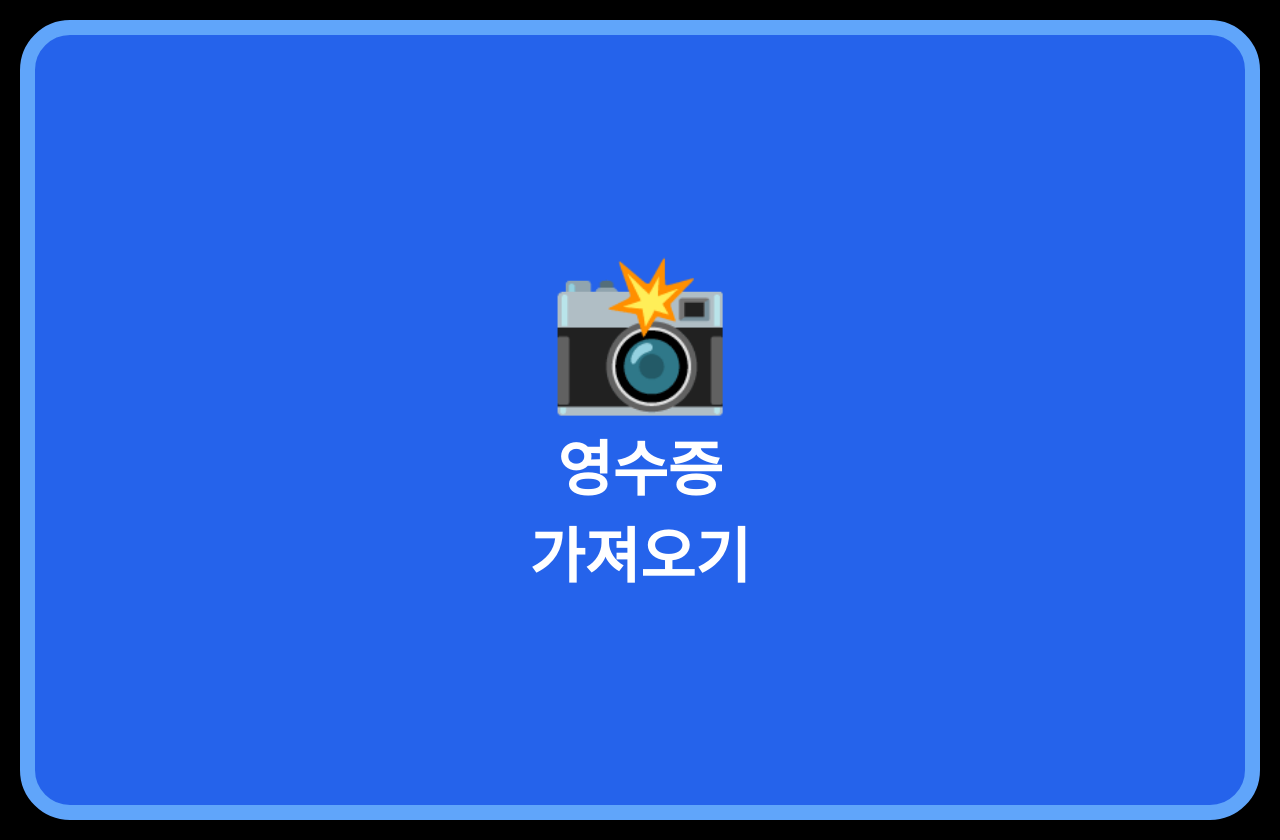
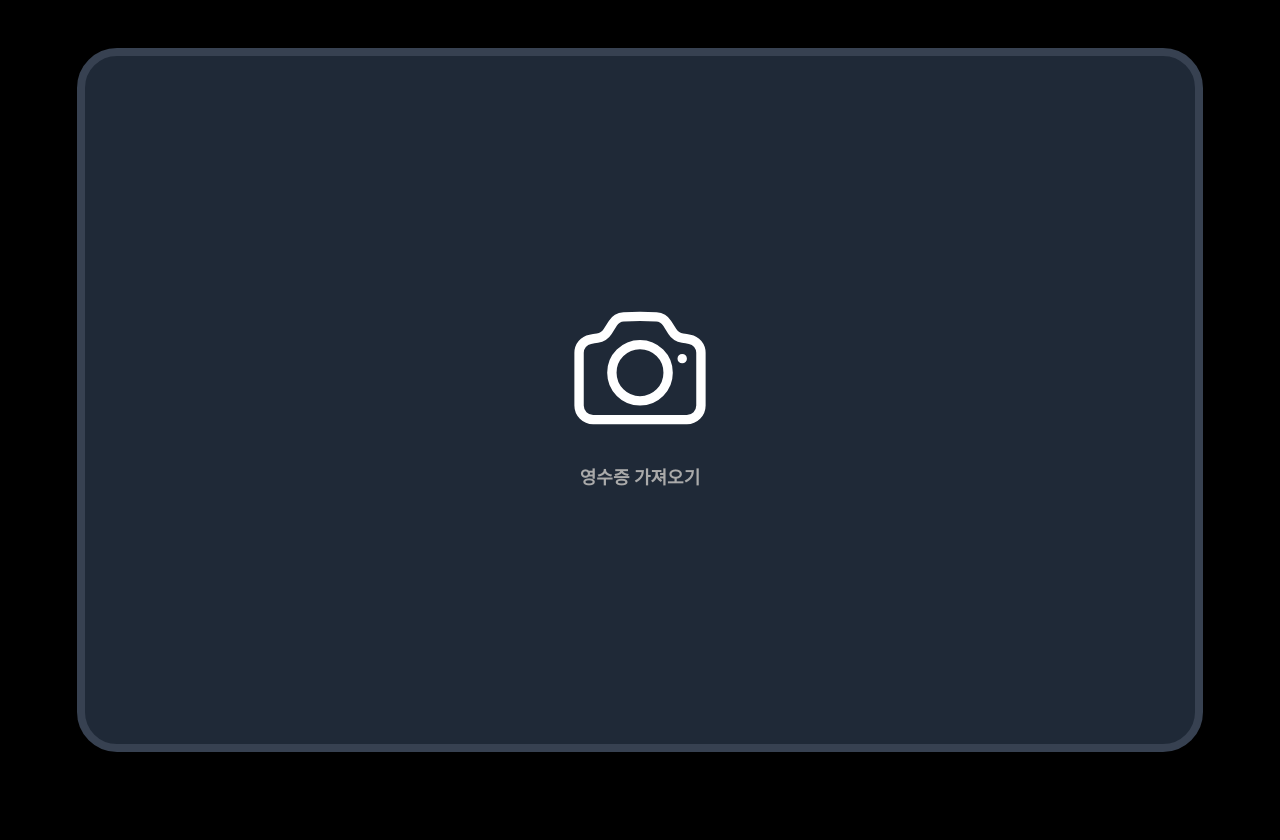
Before and after one commit to aichannokun/youngsuyoungsu_google_gemini_plus_ossial_program_test_ok_yo_man, a Next.js app: page /youngsuyoungsu_google_gemini_plus_ossial_program_test_ok_yo_man in a window 1280 px wide. After the commit the page ends 800 px from the top, so only its background shows below. Built offline with nearby package versions, Linux system fonts and the light colour scheme.

Commit message:
Update page.tsx

```diff
--- a/app/youngsuyoungsu_google_gemini_plus_ossial_program_test_ok_yo_man/page.tsx
+++ b/app/youngsuyoungsu_google_gemini_plus_ossial_program_test_ok_yo_man/page.tsx
@@ -1,3 +1,6 @@
+// 파란색/초록색 버튼을 버리고, 무채색(검정색/회색) 배경에 백색 아이콘을 배치한 심플 디자인 버전입니다.
+// 기존의 유동적인 반응형 UI(clamp(), flex:)는 유지하여 아이폰 8P에서 터치감은 살렸습니다.
+// SVG 아이콘을 사용하여 어떤 크기에서도 깨지지 않고 선명하게 보입니다.
 'use client';
 import { useState, useEffect } from 'react';
 
@@ -13,7 +16,7 @@ export default function Home() {
     }
   }, [loading]);
 
-  const handleUpload = async (e) => {
+  const handleUpload = async (e: any) => {
     const file = e.target.files?.[0];
     if (!file) return;
     setLoading(true); setResult('');
@@ -22,57 +25,74 @@ export default function Home() {
     try {
       const res = await fetch('/api/analyze', { method: 'POST', body: formData });
       const data = await res.json();
-      setResult(res.ok ? data.text : "🚨 에러 발생\nGemini 호출 필요");
+      setResult(res.ok ? data.text : "🚨 에러 발생");
     } catch (e) {
       setResult("🚨 네트워크 에러");
     }
     setLoading(false);
   };
 
-  const copy = (txt) => {
-    navigator.clipboard.writeText(txt);
+  const copyAndReset = () => {
+    navigator.clipboard.writeText(result);
     alert("복사 완료! ✅");
+    setResult('');
   };
 
+  // 공통 카드 스타일: 유동적인 테두리 두께와 둥글기 적용
+  const cardStyle: React.CSSProperties = {
+    flex: 1, display: 'flex', flexDirection: 'column', alignItems: 'center', justifyContent: 'center',
+    borderRadius: '40px', border: 'min(2vw, 8px) solid', transition: 'all 0.15s ease-in-out',
+    boxShadow: '0 10px 30px rgba(0,0,0,0.5)'
+  };
+
+  // 백색 SVG 아이콘들 (Camera, Copy)
+  const IconCamera = () => <svg style={{ width: 'clamp(80px, 20vw, 150px)', height: 'clamp(80px, 20vw, 150px)' }} fill="none" stroke="#fff" strokeWidth="1.5" viewBox="0 0 24 24"><path strokeLinecap="round" strokeLinejoin="round" d="M6.827 6.175A2.31 2.31 0 015.186 7.23c-.38.054-.757.112-1.134.175C2.999 7.58 2.25 8.507 2.25 9.574V18a2.25 2.25 0 002.25 2.25h15a2.25 2.25 0 002.25-2.25V9.574c0-1.067-.75-1.994-1.802-2.169a47.865 47.865 0 00-1.134-.175 2.31 2.31 0 01-1.64-1.055l-.822-1.316a2.192 2.192 0 00-1.736-1.039 48.774 48.774 0 00-5.232 0 2.192 2.192 0 00-1.736 1.039l-.821 1.316z"/><path strokeLinecap="round" strokeLinejoin="round" d="M16.5 12.75a4.5 4.5 0 11-9 0 4.5 4.5 0 019 0zM18.75 10.5h.008v.008h-.008V10.5z"/></svg>;
+  const IconCopy = () => <svg style={{ width: 'clamp(80px, 20vw, 150px)', height: 'clamp(80px, 20vw, 150px)' }} fill="none" stroke="#fff" strokeWidth="1.5" viewBox="0 0 24 24"><path strokeLinecap="round" strokeLinejoin="round" d="M15.75 17.25v3.375c0 .621-.504 1.125-1.125 1.125h-9.75a1.125 1.125 0 01-1.125-1.125V7.875c0-.621.504-1.125 1.125-1.125H6.75a9.06 9.06 0 011.501-4.474 1.125 1.125 0 011.66-.134 1.34 1.34 0 01.342.775 6.744 6.744 0 002.395 4.61 6.759 6.759 0 013.102 5.051z"/><path strokeLinecap="round" strokeLinejoin="round" d="M7.5 7.875v3c0 .621-.504 1.125-1.125 1.125H3.75m16.5 4.5c.621 0 1.125-.504 1.125-1.125V4.125c0-.621-.504-1.125-1.125-1.125h-9.75a1.125 1.125 0 00-1.125 1.125v10.5c0 .621.504 1.125 1.125 1.125h9.75z"/></svg>;
+
   return (
-    <main style={{ backgroundColor: 'black', minHeight: '100vh', display: 'flex', flexDirection: 'column', padding: '20px' }}>
+    <main style={{ backgroundColor: '#000', minHeight: '100vh', display: 'flex', flexDirection: 'column', padding: '6vh 6vw', gap: '3vh', boxSizing: 'border-box' }}>
 
+      {/* 1. 대기 상태: 짙은 회색 버튼 + 백색 카메라 아이콘 */}
       {!loading && !result && (
-        <label style={{ flex: 1, display: 'flex', flexDirection: 'column', alignItems: 'center', justifyContent: 'center', backgroundColor: '#2563eb', borderRadius: '50px', border: '15px solid #60a5fa', cursor: 'pointer' }}>
-          <span style={{ fontSize: '150px' }}>📸</span>
-          <span style={{ fontSize: '60px', fontWeight: '900', color: 'white', textAlign: 'center' }}>영수증<br/>가져오기</span>
-          <input type="file" accept="image/*" className="hidden" onChange={handleUpload} style={{ display: 'none' }} />
+        <label style={{ ...cardStyle, backgroundColor: '#1f2937', borderColor: '#374151', cursor: 'pointer' }}>
+          <IconCamera />
+          <input type="file" accept="image/*" style={{ display: 'none' }} onChange={handleUpload} />
+          <p style={{ color: '#aaa', fontSize: '18px', marginTop: '20px', fontWeight: 'bold' }}>영수증 가져오기</p>
         </label>
       )}
 
+      {/* 2. 분석 중 상태 */}
       {loading && (
-        <div style={{ flex: 1, display: 'flex', flexDirection: 'column', alignItems: 'center', justifyContent: 'center', backgroundColor: '#111827', borderRadius: '50px', border: '15px solid #374151' }}>
-          <div style={{ width: '100px', height: '100px', border: '15px solid #3b82f6', borderTopColor: 'transparent', borderRadius: '50%', animation: 'spin 1s linear infinite' }}></div>
-          <p style={{ fontSize: '60px', fontWeight: '900', color: '#60a5fa', marginTop: '40px' }}>분석중{dots}</p>
+        <div style={{ ...cardStyle, backgroundColor: '#111827', borderColor: '#222' }}>
+          <div style={{ width: '100px', height: '100px', border: '12px solid #555', borderTopColor: '#fff', borderRadius: '50%', animation: 'spin 1s linear infinite' }}></div>
+          <p style={{ fontSize: '30px', fontWeight: 'bold', color: '#fff', marginTop: '4vh' }}>분석중{dots}</p>
           <style>{`@keyframes spin { to { transform: rotate(360deg); } }`}</style>
         </div>
       )}
 
+      {/* 3. 분석 완료: 거의 검정색 버튼 + 백색 복사 아이콘 */}
       {result && (
-        <div style={{ display: 'flex', flexDirection: 'column', gap: '20px' }}>
-          <div style={{ backgroundColor: '#1f2937', padding: '30px', borderRadius: '40px', border: '4px solid #1e3a8a' }}>
-            <p style={{ fontSize: '45px', fontWeight: '900', color: '#facc15', fontFamily: 'monospace', whiteSpace: 'pre-wrap', wordBreak: 'break-all', margin: 0 }}>
-              {result}
-            </p>
-          </div>
+        <div style={{ flex: 1, display: 'flex', flexDirection: 'column', gap: '3vh' }}>
+          <button
+            onClick={copyAndReset}
+            style={{ ...cardStyle, flex: 6, backgroundColor: '#050505', borderColor: '#222', cursor: 'pointer', outline: 'none', borderStyle: 'solid' }}
+          >
+            <IconCopy />
+            <p style={{ color: '#fff', fontSize: '20px', marginTop: '20px', fontWeight: '900' }}>복사하기</p>
+          </button>
 
           <button
-            onClick={() => copy(result)}
-            style={{ width: '100%', padding: '60px 0', backgroundColor: '#16a34a', borderRadius: '50px', fontSize: '70px', fontWeight: '900', color: 'white', border: '15px solid #4ade80' }}
+            onClick={() => setResult('')}
+            style={{ flex: 1, color: '#666', fontSize: 'clamp(20px, 5vw, 25px)', fontWeight: '900', border: 'none', background: 'none' }}
           >
-            복사하기
-          </button>
-
-          <button onClick={() => setResult('')} style={{ color: '#6b7280', fontSize: '30px', fontWeight: 'bold', padding: '20px', border: 'none', background: 'none' }}>
-            뒤로가기
+            ❌ 취소하고 다시 찍기
           </button>
         </div>
       )}
     </main>
   );
 }
+// clamp()를 사용해 폰트가 너무 작아지거나 커지는 것을 방지했습니다.
+// padding과 margin을 유동적으로 설정해 화면 비율을 자동으로 맞춥니다.
+// 복사 후 초기화 로직을 포함해 연속적인 작업이 가능하게 했습니다.
+// 이 코드는 파란색/초록색 버튼을 버리고, 무채색(검정색/회색) 배경에 백색 아이콘을 배치한 심플 디자인 버전입니다.
```
